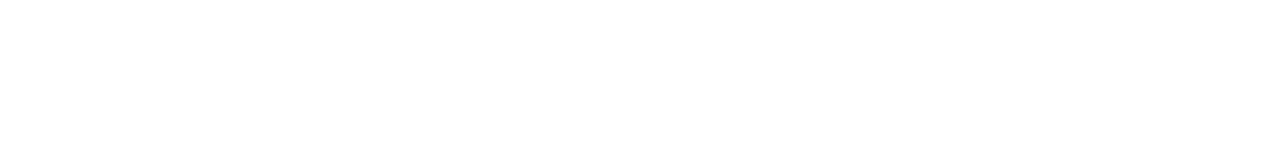
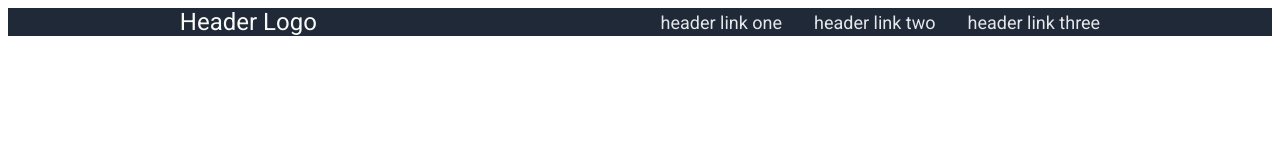
Before and after one commit to slothmindmastery/landing-page, a plain HTML site: page index.html in a window 1280 px wide. Drawn offline with Linux system fonts and the light colour scheme.

Commit message:
Complete header content
- align containers and content in header
- add background colours and fonts

```diff
--- a/index.html
+++ b/index.html
@@ -3,13 +3,21 @@
   <head>
     <meta charset="UTF-8">
     <meta name="viewport" content="width=device-width, initial-scale=1.0">
-    <title>The Holy Grail</title>
+    <title>Landing Page</title>
     <link rel="stylesheet" href="style.css">
+    <link rel="stylesheet" href="https://fonts.googleapis.com/css?family=Roboto">
   </head>
   <body>
     <!-- HEADER -->
     <div class="header">
-
+      <div class="logo">
+        Header Logo
+      </div>
+      <ul class="menu">
+        <li><a href="#">header link one</a></li>
+        <li><a href="#">header link two</a></li>
+        <li><a href="#">header link three</a></li>
+      </ul>
     </div>
     <!-- HERO -->
     <div class="hero">
--- a/style.css
+++ b/style.css
@@ -2,14 +2,17 @@ body {
 display: flex;
 flex-direction: column;
 justify-content: space-between;
+font-family: 'Roboto', sans-serif;
 }
 
 .header {
-
+  display: flex;
+  align-items: center;
+  background-color:#1F2937;
 }
 
 .hero {
-
+  background-color: #1F2937;
 }
 
 .information {
@@ -25,5 +28,32 @@ justify-content: space-between;
 }
 
 .footer {
+  background-color: #1F2937;
 
 }
+
+.logo {
+  flex-grow: 1;
+  flex-shrink: 0;
+  text-align: center;
+  padding: 0;
+  font-size: 24px;
+  color: #F9FAF8;
+}
+
+.menu {
+  display: flex;
+  justify-content: center;
+  flex-grow: 1;
+  flex-shrink: 0;
+  gap: 32px;
+  list-style-type: none;
+  margin: 0;
+  padding: 0;
+}
+
+a {
+  text-decoration: none;
+  font-size: 18px;
+  color: #E5E7EB;
+}
```
